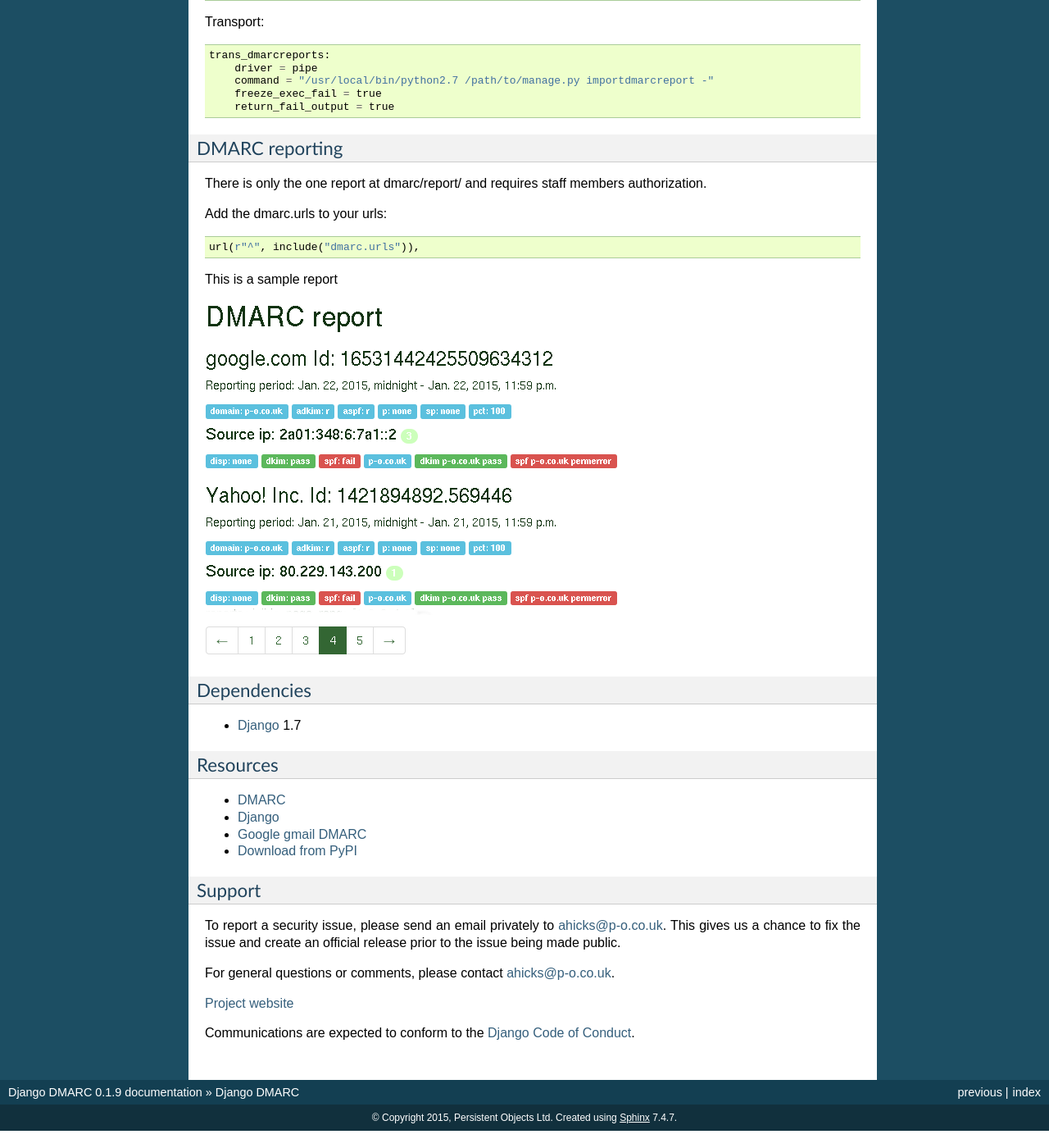
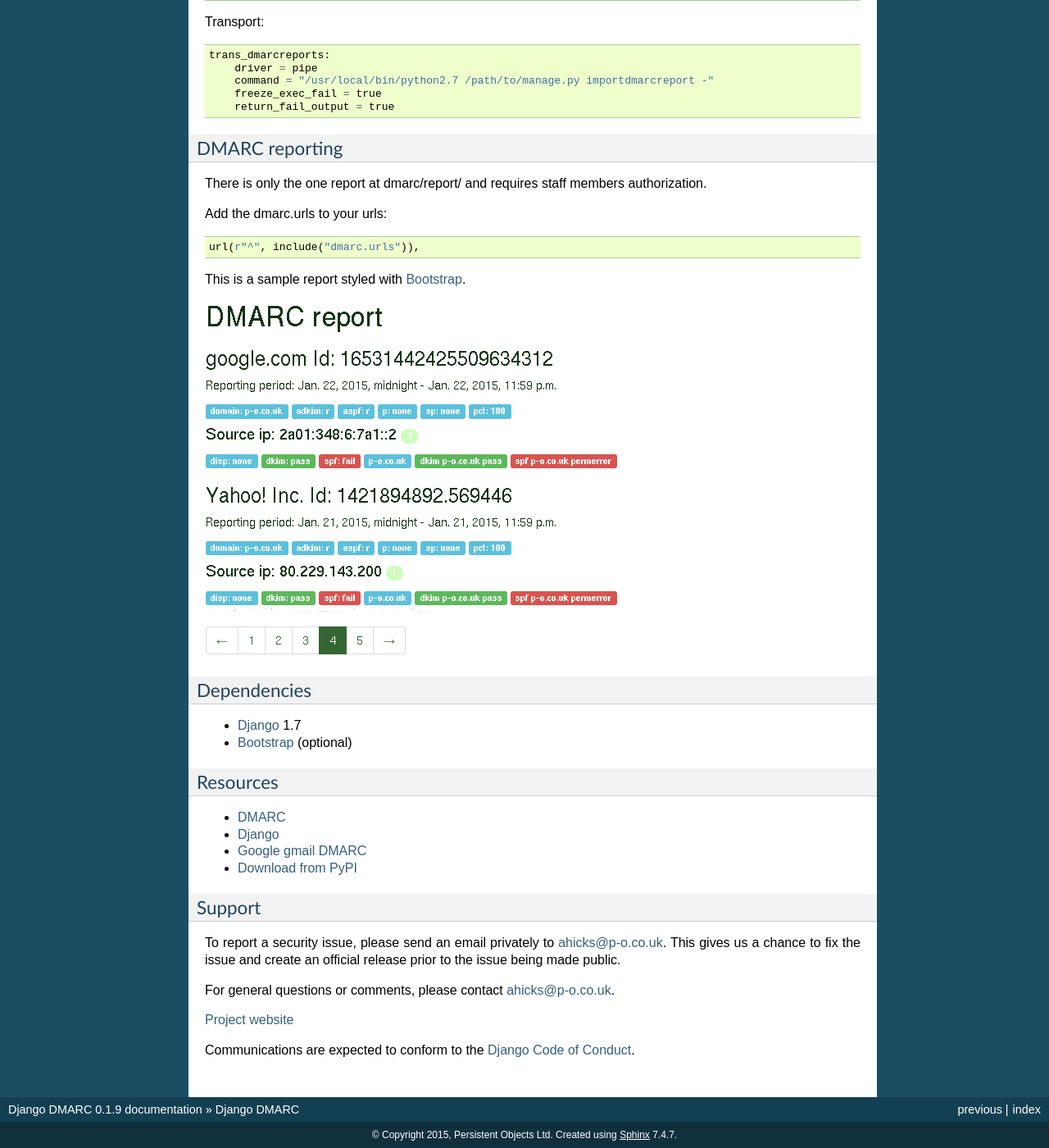
Before and after one commit to alan-hicks/django-dmarc, a Sphinx documentation site: the page built from docs/README.rst, in a window 1280 px wide and 1400 px high, scrolled down 1081 px. Shown: the whole window at 82% size. Built offline with Sphinx 7.4.7, drawn with Linux system fonts in a browser that asks for light colours; before the commit the page ends 2460 px from its top, so only the background shows below that.

Commit message:
Added reference to Bootstrap styles (Thanks Jan (linjan))

```diff
--- a/docs/README.rst
+++ b/docs/README.rst
@@ -65,7 +65,7 @@ Add the dmarc.urls to your urls::
 
     url(r"^", include("dmarc.urls")),
 
-This is a sample report
+This is a sample report styled with `Bootstrap`_.
 
 .. image:: images/dmarc-report.png
    :alt: Sample DMARC report
@@ -74,6 +74,7 @@ Dependencies
 ============
 
 * `Django`_ 1.7
+* `Bootstrap`_ (optional)
 
 Resources
 =========
@@ -107,6 +108,7 @@ Communications are expected to conform to the `Django Code of Conduct`_.
 .. _`DMARC`: http://dmarc.org/
 .. _`Google gmail DMARC`: https://support.google.com/a/answer/2466580
 .. _`Download from PyPI`: https://pypi.python.org/pypi/django-dmarc
+.. _`Bootstrap`: http://getbootstrap.com/
 
 .. PEOPLE WITH QUOTES
 
```
